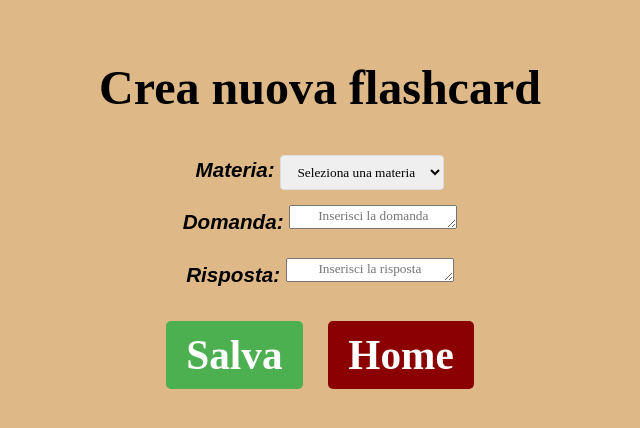
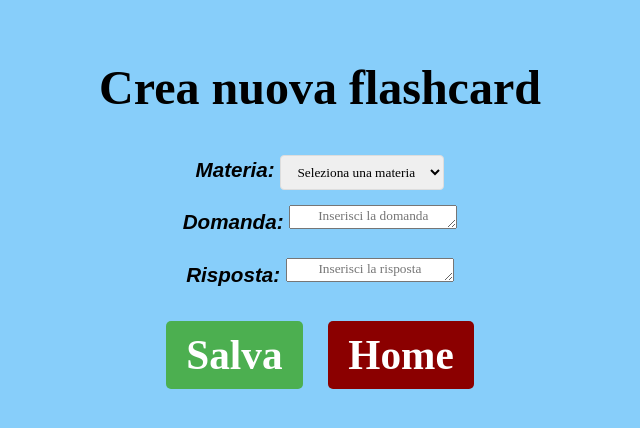
Before and after one commit to romagnoliz/ProgettoFlaskCondiviso, a Flask app: page /crea in a window 1280 px wide. Shown: the top 428 px of the page, without its empty margins (320-960 px from the left). Run offline with Flask 2, Linux system fonts and the light colour scheme.

Commit message:
Update base.html

```diff
--- a/templates/base.html
+++ b/templates/base.html
@@ -15,7 +15,7 @@
         max-width: 800px;
         margin: 0 auto;
         padding: 20px;
-        background-color: burlywood;
+        background-color: lightskyblue;
         text-align: center;
     }
 
```
